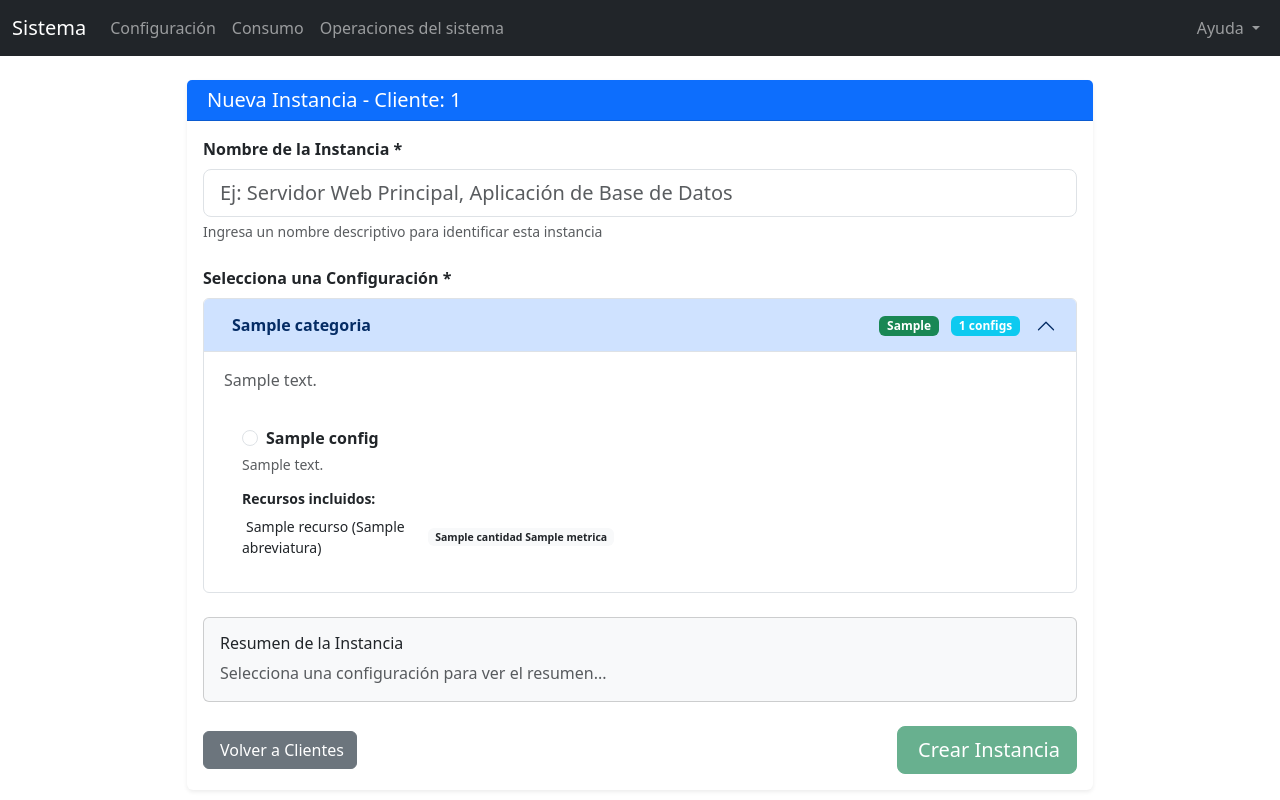
After one commit to William-148/xml, a Django app: page /clientes/instancia/1 in a window 1280 px wide. The commit adds this page. Run offline with Django 5.2, Linux system fonts and the light colour scheme; tables that the repository leaves empty hold one stand-in row (values such as "Sample post"); a database or web service that is not in the repository returns one stand-in record (values such as "Sample title"); data that the repository does not hold is empty.

Commit message:
add: create instancias

```diff
--- /dev/null
+++ b/program1/principal/templates/principal/formulario_instancia.html
@@ -0,0 +1,206 @@
+{% extends 'principal/base.html' %}
+{% load static %}
+
+{% block title %}Formulario Instancia{% endblock %}
+
+{% block content %}
+<div class="container mt-4">
+  <div class="row justify-content-center">
+    <div class="col-md-10">
+      <div class="card shadow-sm border-0">
+        <div class="card-header bg-primary text-white">
+          <h5 class="card-title mb-0">
+            <i class="bi bi-plus-circle me-1"></i>Nueva Instancia - Cliente: {{ nitCliente }}
+          </h5>
+        </div>
+        <div class="card-body">
+          <form id="formCrearInstancia" method="POST" action="{% url 'crearClienteInstancia' nitCliente %}">
+            {% csrf_token %}
+
+            <!-- Campo para nombre de la instancia -->
+            <div class="row mb-4">
+              <div class="col-12">
+                <label for="nombre" class="form-label fw-semibold">Nombre de la Instancia *</label>
+                <input type="text" class="form-control form-control-lg" id="nombre" name="nombre" required
+                       placeholder="Ej: Servidor Web Principal, Aplicación de Base de Datos">
+                <div class="form-text">Ingresa un nombre descriptivo para identificar esta instancia</div>
+              </div>
+            </div>
+
+            <!-- Selección de configuración organizada por categorías -->
+            <div class="mb-4">
+              <label class="form-label fw-semibold">Selecciona una Configuración *</label>
+              <div class="accordion" id="accordionCategorias">
+                {% for categoria in datos.categorias %}
+                <div class="accordion-item">
+                  <h2 class="accordion-header">
+                    <button class="accordion-button {% if not forloop.first %}collapsed{% endif %}" type="button"
+                            data-bs-toggle="collapse" data-bs-target="#collapse{{ categoria.id }}">
+                      <div class="d-flex justify-content-between align-items-center w-100 me-3">
+                        <div>
+                          <i class="bi bi-grid-3x3-gap me-2"></i>
+                          <strong>{{ categoria.nombre }}</strong>
+                        </div>
+                        <div>
+                          <span class="badge bg-{% if categoria.cargaTrabajo == 'Alta' %}danger{% elif categoria.cargaTrabajo == 'Media' %}warning{% else %}success{% endif %} me-2">
+                            {{ categoria.cargaTrabajo }}
+                          </span>
+                          <span class="badge bg-info">{{ categoria.configuraciones|length }} configs</span>
+                        </div>
+                      </div>
+                    </button>
+                  </h2>
+                  <div id="collapse{{ categoria.id }}" class="accordion-collapse collapse {% if forloop.first %}show{% endif %}"
+                       data-bs-parent="#accordionCategorias">
+                    <div class="accordion-body">
+                      <p class="text-muted mb-3">{{ categoria.descripcion }}</p>
+
+                      <div class="row g-3">
+                        {% for config in categoria.configuraciones %}
+                        <div class="col-md-6">
+                          <div class="card h-100 config-card">
+                            <div class="card-body">
+                              <div class="form-check">
+                                <input class="form-check-input" type="radio" name="idConfiguracion"
+                                       id="config{{ config.id }}" value="{{ config.id }}" required>
+                                <label class="form-check-label fw-semibold" for="config{{ config.id }}">
+                                  {{ config.nombre }}
+                                </label>
+                              </div>
+                              <p class="text-muted small mt-1 mb-2">{{ config.descripcion }}</p>
+
+                              <!-- Recursos de la configuración -->
+                              <div class="mt-3">
+                                <h6 class="small fw-semibold mb-2">Recursos incluidos:</h6>
+                                <div class="row g-1">
+                                  {% for recurso in config.recursos %}
+                                  <div class="col-12">
+                                    <div class="d-flex justify-content-between align-items-center small">
+                                      <span>
+                                        <i class="bi bi-{% if recurso.tipo == 'Hardware' %}cpu{% else %}code-slash{% endif %} me-1"></i>
+                                        {{ recurso.nombre }} ({{ recurso.abreviatura }})
+                                      </span>
+                                      <span class="badge bg-light text-dark">
+                                        {{ recurso.cantidad }} {{ recurso.metrica }}
+                                      </span>
+                                    </div>
+                                  </div>
+                                  {% endfor %}
+                                </div>
+                              </div>
+                            </div>
+                          </div>
+                        </div>
+                        {% endfor %}
+                      </div>
+                    </div>
+                  </div>
+                </div>
+                {% endfor %}
+              </div>
+            </div>
+
+            <!-- Resumen de selección -->
+            <div class="card bg-light">
+              <div class="card-body">
+                <h6 class="card-title">Resumen de la Instancia</h6>
+                <div id="resumenSeleccion" class="text-muted">
+                  Selecciona una configuración para ver el resumen...
+                </div>
+              </div>
+            </div>
+
+            <div class="d-flex justify-content-between align-items-center mt-4">
+              <a href="{% url 'clientes' %}" class="btn btn-secondary">
+                <i class="bi bi-arrow-left me-1"></i>Volver a Clientes
+              </a>
+
+              <button type="submit" class="btn btn-success btn-lg" id="btnCrear" disabled>
+                <i class="bi bi-check-circle me-1"></i>Crear Instancia
+              </button>
+            </div>
+          </form>
+        </div>
+      </div>
+    </div>
+  </div>
+</div>
+
+<style>
+.config-card {
+  transition: all 0.2s ease;
+  border: 2px solid transparent;
+}
+.config-card:hover {
+  border-color: #0d6efd;
+  transform: translateY(-2px);
+}
+.config-card .form-check-input:checked ~ .card-body {
+  background-color: #f8f9fa;
+}
+.config-card .form-check-input:checked {
+  background-color: #0d6efd;
+  border-color: #0d6efd;
+}
+</style>
+
+<script>
+// Actualizar resumen cuando se selecciona una configuración
+document.querySelectorAll('input[name="idConfiguracion"]').forEach(radio => {
+  radio.addEventListener('change', function() {
+    updateResumen();
+    document.getElementById('btnCrear').disabled = false;
+  });
+});
+
+// Actualizar cuando se escribe el nombre
+document.getElementById('nombre').addEventListener('input', function() {
+  updateResumen();
+});
+
+function updateResumen() {
+  const nombre = document.getElementById('nombre').value;
+  const configSeleccionada = document.querySelector('input[name="idConfiguracion"]:checked');
+  const resumenDiv = document.getElementById('resumenSeleccion');
+
+  if (!configSeleccionada) {
+    resumenDiv.innerHTML = '<span class="text-muted">Selecciona una configuración para ver el resumen...</span>';
+    return;
+  }
+
+  const card = configSeleccionada.closest('.config-card');
+  const nombreConfig = card.querySelector('.form-check-label').textContent;
+  const descripcion = card.querySelector('.text-muted').textContent;
+
+  let recursosHTML = '';
+  card.querySelectorAll('.row.g-1 .col-12').forEach(recurso => {
+    recursosHTML += `<div class="small">${recurso.innerHTML}</div>`;
+  });
+
+  resumenDiv.innerHTML = `
+    <div class="row">
+      <div class="col-md-6">
+        <strong>Nombre:</strong> ${nombre || '[Sin nombre]'}<br>
+        <strong>Configuración:</strong> ${nombreConfig}<br>
+        <strong>Descripción:</strong> ${descripcion}
+      </div>
+      <div class="col-md-6">
+        <strong>Recursos:</strong>
+        ${recursosHTML}
+      </div>
+    </div>
+  `;
+}
+
+// Efectos visuales para las tarjetas de configuración
+document.querySelectorAll('.config-card').forEach(card => {
+  card.addEventListener('click', function(e) {
+    if (!e.target.matches('input[type="radio"]')) {
+      const radio = this.querySelector('input[type="radio"]');
+      radio.checked = true;
+      radio.dispatchEvent(new Event('change'));
+    }
+  });
+});
+</script>
+{% endblock %}
--- a/program1/principal/urls.py
+++ b/program1/principal/urls.py
@@ -13,6 +13,8 @@ urlpatterns = [
     path('categorias/crear', views.crearCategoria, name='crearCategoria'),
     path('clientes/', views.clientes, name='clientes'),
     path('clientes/crear', views.crearCliente, name='crearCliente'),
+    path('clientes/instancia/<str:nitCliente>', views.formulario_instancia, name='formulario_instancia'),
+    path('clientes/instancia/crear/<str:nitCliente>', views.crearClienteInstancia, name='crearClienteInstancia'),
     path('facturas/', views.facturas, name='facturas'),
     path('facturacion/', views.facturacion, name='facturacion'),
     path('reportes/', views.reportes, name='reportes'),
--- a/program1/principal/views.py
+++ b/program1/principal/views.py
@@ -168,6 +168,22 @@ def clientes(request):
         datos = {}
     return render(request, 'principal/clientes.html', {'datos': datos})
 
+def formulario_instancia(request, nitCliente):
+    # Obtener configuraciones disponibles
+    try:
+        response = requests.get(f"{settings.API_HOST}/categorias")
+        datos = response.json() if response.status_code == 200 else {}
+    except requests.exceptions.RequestException:
+        datos = {}
+
+
+    context = {
+        'nitCliente': nitCliente,
+        'datos': datos
+    }
+
+    return render(request, 'principal/formulario_instancia.html', context)
+
 def crearCliente(request):
     if request.method == 'POST':
         try:
@@ -205,6 +221,38 @@ def crearCliente(request):
             messages.error(request, f'Error inesperado: {str(e)}')
 
     return redirect('clientes')
+
+def crearClienteInstancia(request, nitCliente):
+    if request.method == 'POST':
+        try:
+            data = {
+                "nitCliente": nitCliente,
+                "idConfiguracion": request.POST.get('idConfiguracion'),
+                "nombre": request.POST.get('nombre'),
+            }
+
+            response = requests.post(
+                f"{settings.API_HOST}/clientes/instancias",
+                json=data
+            )
+
+            if response.status_code == 200:
+                messages.success(request, 'Instancia creada exitosamente.')
+            else:
+                try:
+                    error_data = response.json()
+                    error_msg = error_data.get('error', 'Error desconocido')
+                except:
+                    error_msg = f'Error {response.status_code} al crear el instancia'
+
+                messages.error(request, error_msg)
+
+        except requests.exceptions.RequestException as e:
+            messages.error(request, f'Error de conexión con la API: {str(e)}')
+        except Exception as e:
+            messages.error(request, f'Error inesperado: {str(e)}')
+
+    return redirect('formulario_instancia', nitCliente=nitCliente)
 
 
 def facturas(request):
```
Also changed, not shown: program1/principal/templates/principal/clientes.html (+10 -0 lines), service2/app.py (+13 -1 lines), service2/models/classes/cliente.py (+23 -0 lines).
